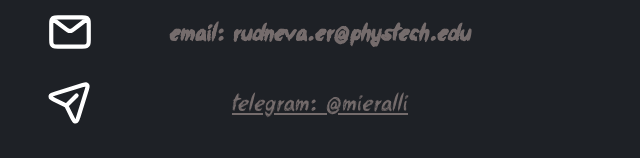
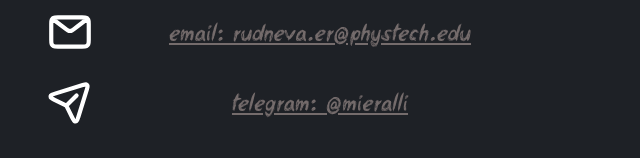
Before and after one commit to Liiizak/front_project, a plain HTML site: page index.html in a window 1280 px wide. Shown: the part 5064-5222 px from the top of the page, 355-995 px from the left. Drawn offline with Linux system fonts and the light colour scheme.

Commit message:
added ref

```diff
--- a/index.html
+++ b/index.html
@@ -104,7 +104,7 @@
       <h1 class='footer__header'>Contact me!</h1>
       <div class="footer__text-container">
         <img src="images/Mail.svg" class="footer__icon">
-        <h3 class="footer__text">email: rudneva.er@phystech.edu</h3>
+        <a class="footer__text footer__link" href="mailto:rudneva.er@phystech.edu">email: rudneva.er@phystech.edu</a>
       </div>
       <div class="footer__text-container">
       <img src="images/Paper_Plane.svg" class="footer__icon">
```
